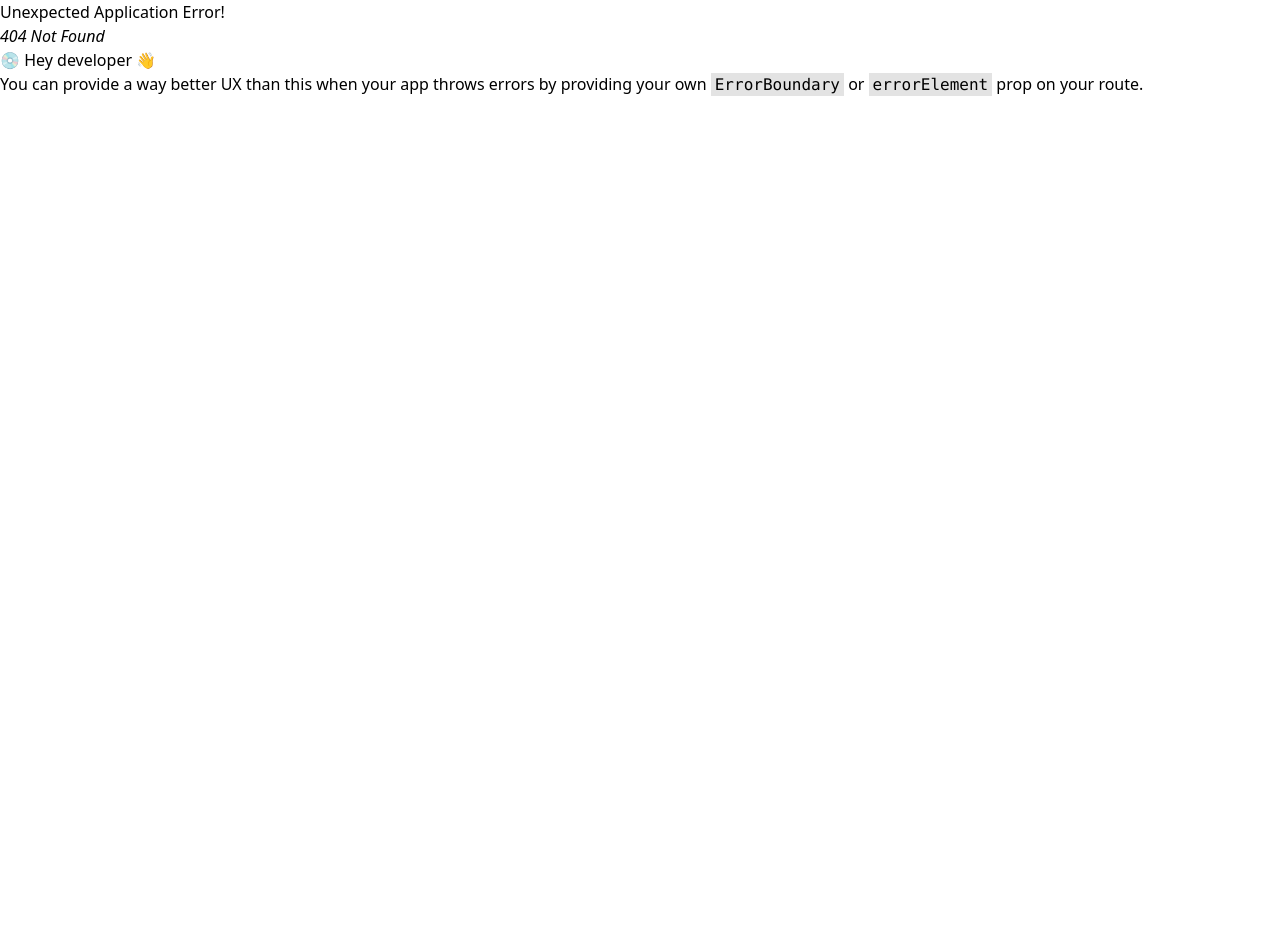
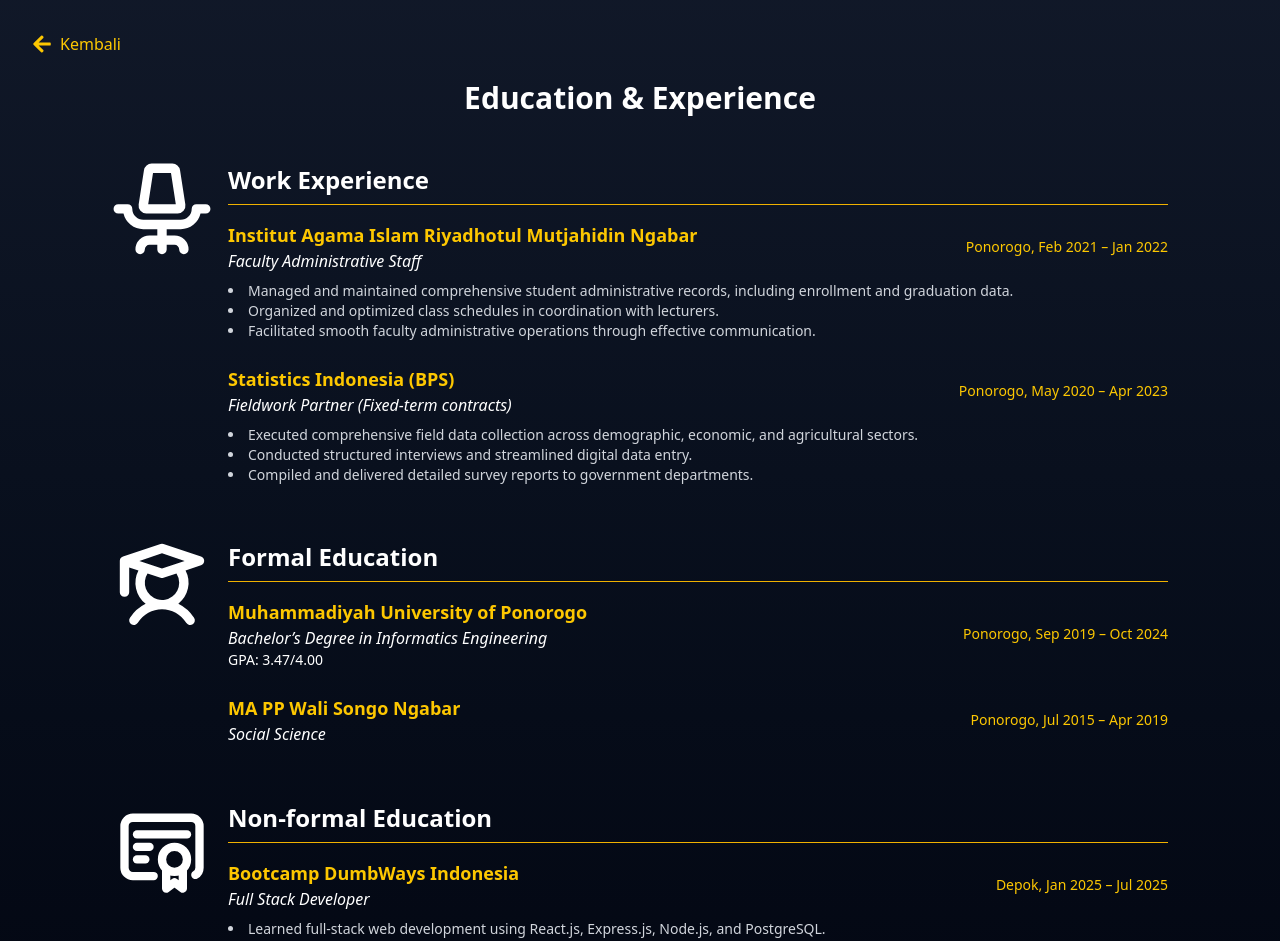
Before and after one commit to SeptaniaSep/portfolio_web, a React (Vite) app: page /education-experience in a window 1280 px wide. Before the commit this address had no page. Shown: the top 941 px of the page. Before the commit the page ends 800 px from the top, so only its background shows below. Built offline with nearby package versions, Linux system fonts and the light colour scheme.

Commit message:
add : education & experience

```diff
--- a/package.json
+++ b/package.json
@@ -14,7 +14,7 @@
     "@tailwindcss/vite": "^4.1.11",
     "class-variance-authority": "^0.7.1",
     "clsx": "^2.1.1",
-    "framer-motion": "^12.23.11",
+    "framer-motion": "^12.23.12",
     "gsap": "^3.13.0",
     "lucide-react": "^0.527.0",
     "react": "^19.1.0",
--- a/src/Pages/About/aboutMe.tsx
+++ b/src/Pages/About/aboutMe.tsx
@@ -1,6 +1,6 @@
 import { useInView } from "react-intersection-observer";
 import { motion } from "framer-motion";
-
+import { Link } from "react-router-dom";
 
 export default function AboutMe() {
   const { ref, inView } = useInView({
@@ -57,16 +57,17 @@
             >
               <a
                 className="text-white bg-yellow-600 hover:bg-yellow-500 hover:text-black font-semibold shadow-md hover:shadow-yellow-400/70 transform hover:scale-105 transition duration-300 ease-in-out py-1.5 px-6 rounded-md mr-4"
-                href="https://drive.google.com/file/d/1-bScfkY-Lcet7eA98mNvG7fblD-_zXpk/view?usp=drive_link"
+                href="https://drive.google.com/drive/u/0/folders/1yc8xPA5I7b5oRQJNaNoPq-hdfy1VqBRo"
               >
-                CV ATS
+                CV Septania
               </a>
-              <a
-                className="text-white border border-[#4e4e4eaa] bg-[#252525aa] hover:bg-[#4e4e4eaa]hover:text-black font-semibold shadow-md hover:shadow-yellow-400/70 transform hover:scale-105 transition duration-300 ease-in-out py-1.5 px-6 rounded-md"
-                href="https://drive.google.com/file/d/1mkNfdmLZbklkqnX1kHcybo998_YnSg2F/view?usp=drive_link"
+
+              <Link
+                to="/education-experience"
+                className="text-white border border-[#4e4e4eaa] bg-[#252525aa] hover:bg-[#4e4e4eaa] hover:text-black font-semibold shadow-md hover:shadow-yellow-400/70 transform hover:scale-105 transition duration-300 ease-in-out py-1.5 px-6 rounded-md"
               >
-                CV & PORTOfOLIO
-              </a>
+                Education & Experience
+              </Link>
             </motion.div>
           </div>
         </div>
--- /dev/null
+++ b/src/Pages/About/educat&exper.tsx
@@ -0,0 +1,218 @@
+import { FaArrowLeft } from "react-icons/fa";
+import { useNavigate } from "react-router-dom";
+import { PiOfficeChairBold, PiStudentBold } from "react-icons/pi";
+import { TbCertificate } from "react-icons/tb";
+import { motion } from "framer-motion";
+
+export default function EducationExperience() {
+  const navigate = useNavigate();
+  const handleBack = () => {
+    navigate(-1);
+  };
+
+  return (
+    <div className="p-8 bg-gradient-to-b from-gray-900 to-gray-950">
+      {/* Tombol Kembali */}
+      <button
+        onClick={handleBack}
+        className="flex items-center gap-2 text-yellow-400 hover:text-yellow-300 mb-6"
+      >
+        <FaArrowLeft size={20} />
+        <span>Kembali</span>
+      </button>
+
+      <div className="grid gap-4 px-20 text-white min-h-screen">
+        <h1 className="text-3xl font-bold mb-8 text-center">
+          Education & Experience
+        </h1>
+
+        {/* Work Experience */}
+        <div className="flex gap-4 w-full">
+          {/* Icon dengan animasi bounce */}
+          <motion.div
+            animate={{ y: [0, -10, 0] }}
+            transition={{ repeat: Infinity, duration: 1.2 }}
+          >
+            <PiOfficeChairBold size={100} />
+          </motion.div>
+
+          {/* Section dengan animasi fade-in */}
+          <motion.section
+            className="mb-10 w-full"
+            initial={{ opacity: 0, x: 50 }}
+            animate={{ opacity: 1, x: 0 }}
+            transition={{ duration: 0.8 }}
+          >
+            <div className="border-b border-yellow-500 pb-2 mb-4 w-full">
+              <h2 className="text-2xl font-semibold">Work Experience</h2>
+            </div>
+
+            <div className="mb-6">
+              <div className="flex justify-between items-center">
+                <div>
+                  <h3 className="font-bold text-lg text-yellow-400">
+                    Institut Agama Islam Riyadhotul Mutjahidin Ngabar
+                  </h3>
+                  <p className="italic">Faculty Administrative Staff</p>
+                </div>
+                <p className="text-yellow-400 text-sm whitespace-nowrap">
+                  Ponorogo, Feb 2021 – Jan 2022
+                </p>
+              </div>
+              <ul className="list-disc list-inside text-sm text-gray-300 mt-2">
+                <li>
+                  Managed and maintained comprehensive student administrative
+                  records, including enrollment and graduation data.
+                </li>
+                <li>
+                  Organized and optimized class schedules in coordination with
+                  lecturers.
+                </li>
+                <li>
+                  Facilitated smooth faculty administrative operations through
+                  effective communication.
+                </li>
+              </ul>
+            </div>
+
+            <div>
+              <div className="flex justify-between items-center">
+                <div>
+                  <h3 className="font-bold text-lg text-yellow-400">
+                    Statistics Indonesia (BPS)
+                  </h3>
+                  <p className="italic">
+                    Fieldwork Partner (Fixed-term contracts)
+                  </p>
+                </div>
+                <p className="text-yellow-400 text-sm whitespace-nowrap">
+                  Ponorogo, May 2020 – Apr 2023
+                </p>
+              </div>
+              <ul className="list-disc list-inside text-sm text-gray-300 mt-2">
+                <li>
+                  Executed comprehensive field data collection across
+                  demographic, economic, and agricultural sectors.
+                </li>
+                <li>
+                  Conducted structured interviews and streamlined digital data
+                  entry.
+                </li>
+                <li>
+                  Compiled and delivered detailed survey reports to government
+                  departments.
+                </li>
+              </ul>
+            </div>
+          </motion.section>
+        </div>
+
+        {/* Formal Education */}
+        <div className="flex gap-4 w-full">
+          {/* Icon bounce */}
+          <motion.div
+            animate={{ y: [0, -10, 0] }}
+            transition={{ repeat: Infinity, duration: 1.2 }}
+          >
+            <PiStudentBold size={100} />
+          </motion.div>
+
+          {/* Section fade-in */}
+          <motion.section
+            className="mb-10 w-full"
+            initial={{ opacity: 0, x: 50 }}
+            animate={{ opacity: 1, x: 0 }}
+            transition={{ duration: 0.8 }}
+          >
+            <div className="border-b border-yellow-500 pb-2 mb-4 w-full">
+              <h2 className="text-2xl font-semibold">Formal Education</h2>
+            </div>
+
+            <div className="mb-6">
+              <div className="flex justify-between items-center">
+                <div>
+                  <h3 className="font-bold text-lg text-yellow-400">
+                    Muhammadiyah University of Ponorogo
+                  </h3>
+                  <p className="italic">
+                    Bachelor’s Degree in Informatics Engineering
+                  </p>
+                  <p className="text-sm">GPA: 3.47/4.00</p>
+                </div>
+                <p className="text-yellow-400 text-sm whitespace-nowrap">
+                  Ponorogo, Sep 2019 – Oct 2024
+                </p>
+              </div>
+            </div>
+
+            <div>
+              <div className="flex justify-between items-center">
+                <div>
+                  <h3 className="font-bold text-lg text-yellow-400">
+                    MA PP Wali Songo Ngabar
+                  </h3>
+                  <p className="italic">Social Science</p>
+                </div>
+                <p className="text-yellow-400 text-sm whitespace-nowrap">
+                  Ponorogo, Jul 2015 – Apr 2019
+                </p>
+              </div>
+            </div>
+          </motion.section>
+        </div>
+
+        {/* Non-formal Education */}
+        {/* Non-formal Education */}
+<div className="flex gap-4 w-full">
+  {/* Icon bounce */}
+  <motion.div
+    animate={{ y: [0, -10, 0] }}
+    transition={{ repeat: Infinity, duration: 1.2 }}
+  >
+    <TbCertificate size={100} />
+  </motion.div>
+
+  {/* Section fade-in */}
+  <motion.section
+    className="mb-10 w-full"
+    initial={{ opacity: 0, x: 50 }}
+    animate={{ opacity: 1, x: 0 }}
+    transition={{ duration: 0.8 }}
+  >
+    <div className="border-b border-yellow-500 pb-2 mb-4 w-full">
+      <h2 className="text-2xl font-semibold">Non-formal Education</h2>
+    </div>
+
+    <div>
+      <div className="flex justify-between items-center">
+        <div>
+          <h3 className="font-bold text-lg text-yellow-400">
+            Bootcamp DumbWays Indonesia
+          </h3>
+          <p className="italic">Full Stack Developer</p>
+        </div>
+        <p className="text-yellow-400 text-sm whitespace-nowrap">
+          Depok, Jan 2025 – Jul 2025
+        </p>
+      </div>
+      <ul className="list-disc list-inside text-sm text-gray-300 mt-2">
+        <li>
+          Learned full-stack web development using React.js, Express.js,
+          Node.js, and PostgreSQL.
+        </li>
+        <li>
+          Built mini projects and a final project with responsive and fully
+          integrated web applications.
+        </li>
+        <li>
+          Hands-on experience with Git and GitHub for version control and
+          collaboration.
+        </li>
+      </ul>
+    </div>
+  </motion.section>
+</div>
+      </div>
+    </div>
+  );
+}
--- a/src/Routes/router.tsx
+++ b/src/Routes/router.tsx
@@ -1,6 +1,7 @@
 import { createBrowserRouter } from "react-router-dom";
 import { Layout } from "@/Pages/layout";
 import PortfolioDetailWrapper from "@/Pages/Portofolio/portofWraper";
+import EducationExperience from "@/Pages/About/educat&exper";
 
 export const Router = createBrowserRouter([
   {
@@ -11,4 +12,8 @@
     path: "/portofolio/:id",
     Component: PortfolioDetailWrapper,
   },
+  {
+    path: "/education-experience",
+    Component: EducationExperience,
+  },
 ]);
```
Also changed, not shown: 1 other file (tests, documents, lock files or other folders).
